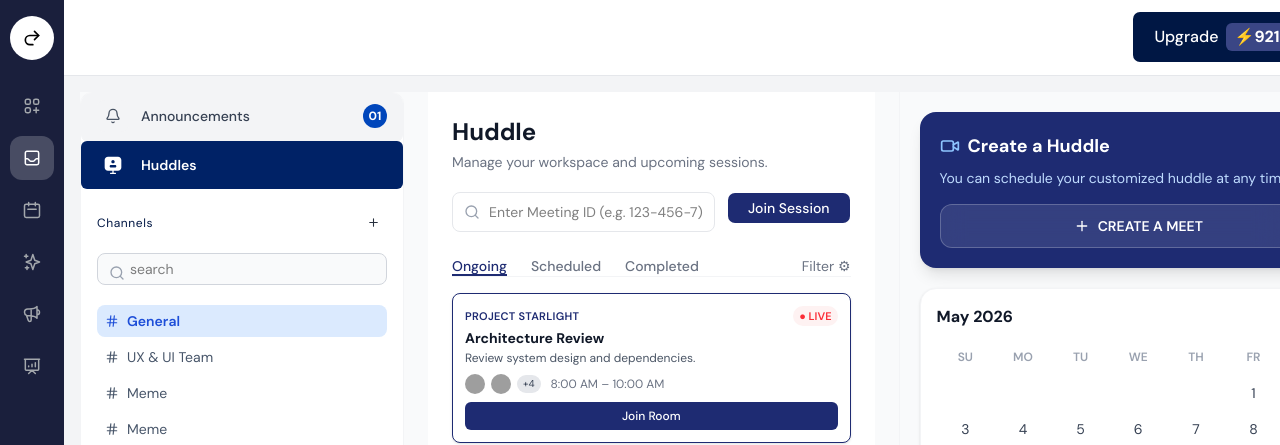
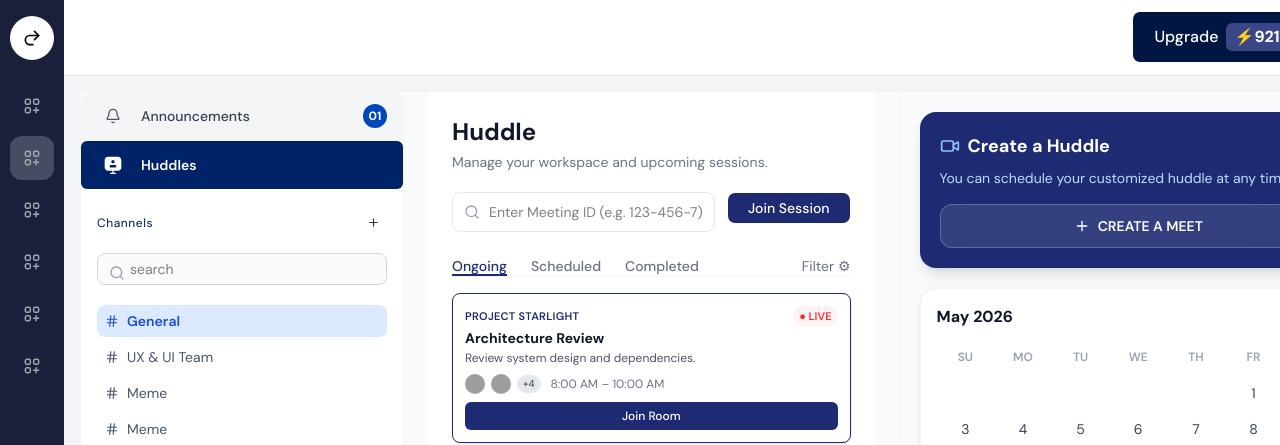
Before and after one commit to Pragna95/Huddle, a React app in the folder frontend/: page /dashboard-ui in a window 1280 px wide. Shown: the top 445 px of the page. Built offline with nearby package versions, Linux system fonts and the light colour scheme; grey boxes are pictures that could not be loaded; the HTML template or start-up script is replaced by a standard one.

Commit message:
Chat window

```diff
--- a/frontend/src/components/chat/ChatWindow.jsx
+++ b/frontend/src/components/chat/ChatWindow.jsx
@@ -1,4 +1,4 @@
-import { Phone, Video, Bold, Italic, Link, List, AtSign, Smile, Plus, SendHorizonal, FileText } from "lucide-react";
+import { Phone, Video, Bold, Italic, Link, List, AtSign, Smile, Plus, Send, FileText } from "lucide-react";
 import { Avatar, AvatarFallback, AvatarImage } from "@/components/ui/avatar";
 import { ScrollArea } from "@/components/ui/scroll-area";
 import { Button } from "@/components/ui/button";
@@ -7,19 +7,19 @@ export default function ChatWindow() {
   return (
     <div className="w-[981px] h-[817px] bg-white rounded-2xl border border-gray-100 flex flex-col shadow-sm relative overflow-hidden">
       {/* Header */}
-      <header className="p-4 border-b flex items-center justify-between bg-white z-10">
+      <header className="p-4 border-b border-gray-200 flex items-center justify-between bg-white z-10">
         <div className="flex items-center gap-3">
           <div className="flex -space-x-2">
             {[1, 2].map((i) => (
-              <Avatar key={i} className="border-2 border-white w-8 h-8">
+              <Avatar key={i} className="border-2 border-white w-8 h-8 ">
                 <AvatarImage src={`https://i.pravatar.cc/150?u=${i}`} />
                 <AvatarFallback>U</AvatarFallback>
               </Avatar>
             ))}
-            <div className="w-8 h-8 rounded-full bg-blue-100 border-2 border-white flex items-center justify-center text-[10px] font-bold text-blue-600">+3</div>
+            <div className="w-8 h-8 rounded-[12px] bg-blue-100 border-2 border-white flex items-center justify-center text-[10px] font-bold text-blue-600">+3</div>
           </div>
           <div>
-            <h2 className="font-bold text-gray-900 leading-tight">Senior Frontend Engineer</h2>
+            <h2 className="font-extrabold text-[20px] text-[#191c1e] leading-tight">Senior Frontend Engineer</h2>
             <div className="flex items-center gap-2 text-xs text-gray-400">
               <span className="flex items-center gap-1"><span className="w-1.5 h-1.5 bg-green-500 rounded-full"></span> ID: 1024</span>
               <span>• Active job post</span>
@@ -27,19 +27,19 @@ export default function ChatWindow() {
           </div>
         </div>
         <div className="flex items-center gap-2">
-          <Button variant="ghost" size="icon" className="text-blue-600 bg-blue-50 hover:bg-blue-100"><Phone className="w-4 h-4" /></Button>
-          <Button variant="ghost" size="icon" className="text-blue-600 bg-blue-50 hover:bg-blue-100"><Video className="w-4 h-4" /></Button>
+          <Button variant="ghost" size="icon" className="text-[#0046BB] bg-blue-50 hover:bg-blue-100"><Phone className="w-[34px] h-[34px]" /></Button>
+          <Button variant="ghost" size="icon" className="text-[#0046BB] bg-blue-50 hover:bg-blue-100"><Video className="w-[34px] h-[34px]" /></Button>
         </div>
       </header>
 
       {/* Messages Area */}
       <ScrollArea className="flex-1 bg-[url('/bg-pattern.png')] bg-repeat">
         <div className="p-6 space-y-6">
-          <div className="flex justify-center"><span className="text-[10px] font-bold text-gray-400 bg-gray-100 px-3 py-1 rounded-full uppercase tracking-widest">Today, Oct 24</span></div>
+          <div className="flex justify-center"><span className="text-[10px] font-bold text-[#737686] bg-gray-200 px-3 py-1 rounded-[12px] uppercase tracking-widest">Today, Oct 24</span></div>
 
           {/* Incoming Message */}
           <div className="flex gap-3 max-w-[80%]">
-            <Avatar className="w-8 h-8 mt-1"><AvatarImage src="https://i.pravatar.cc/150?u=jane" /></Avatar>
+            <Avatar className="w-[32px] h-[36px] mt-1 "><AvatarImage src="https://i.pravatar.cc/150?u=jane" /></Avatar>
             <div className="space-y-1">
               <p className="text-xs font-semibold text-gray-500">Jane Smith • 10:42 AM</p>
               <div className="bg-[#F1F3F7] p-4 rounded-2xl rounded-tl-none text-sm text-gray-700 leading-relaxed shadow-sm">
@@ -67,7 +67,7 @@ export default function ChatWindow() {
                     <p className="text-[10px] text-gray-400">2.4 MB • Shared just now</p>
                   </div>
                 </div>
-                <Button size="sm" className="bg-[#002B6B] w-full hover:bg-blue-900 font-bold text-xs">VIEW</Button>
+                <Button size="sm" className="bg-[#002B6B] w-full hover:bg-blue-900 font-bold text-xs text-white">VIEW</Button>
              </div>
           </div>
         </div>
@@ -94,7 +94,7 @@ export default function ChatWindow() {
               <Smile className="w-5 h-5 text-gray-400 cursor-pointer hover:text-gray-600" />
               <Plus className="w-5 h-5 text-gray-400 cursor-pointer hover:text-gray-600" />
               <Button size="icon" className="bg-[#002B6B] rounded-xl w-9 h-9">
-                <SendHorizonal className="w-4 h-4" />
+                <Send className="w-4 h-4 text-white" />
               </Button>
             </div>
           </div>
--- a/frontend/src/components/layout/Sidebar.jsx
+++ b/frontend/src/components/layout/Sidebar.jsx
@@ -1,13 +1,16 @@
 import { useState } from "react";
-import { Redo2 } from "lucide-react";
+import {
+  LayoutDashboard, MessageSquare, Calendar,
+  Zap, Megaphone, Monitor,Redo2
+} from "lucide-react";
 
 const navItems = [
-  { image: "/LayoutDashboard.svg", label: "Dashboard" },
-  { image: "/MessageSquare.svg", label: "Messages" },
-  { image: "/Calendar.svg", label: "Calendar" },
-  { image: "/Zap.svg", label: "Integrations" },
-  { image: "/Megaphone.svg", label: "Announcements" },
-  { image: "/Monitor.svg", label: "Screens" },
+  { icon: LayoutDashboard, label: "Dashboard" },
+  { icon: MessageSquare,   label: "Messages" },
+  { icon: Calendar,        label: "Calendar" },
+  { icon: Zap,             label: "Integrations" },
+  { icon: Megaphone,       label: "Announcements" },
+  { icon: Monitor,         label: "Screens" },
 ];
 
 export default function Sidebar() {
@@ -15,35 +18,31 @@ export default function Sidebar() {
 
   return (
     <aside className="w-16 bg-[#1a1f3c] flex flex-col items-center py-4 gap-6 z-10">
-
-      {/* Top Button */}
       <div className="w-[44px] h-[44px] rounded-full bg-white flex items-center justify-center cursor-pointer hover:bg-white/20 transition-colors">
         <Redo2 className="w-[20px] h-[20px] text-black" />
       </div>
 
-      {/* Navigation */}
       <nav className="flex flex-col gap-2 flex-1">
-        {navItems.map(({ image, label }) => (
+      {navItems.map(({ icon: Icon, label }) => (
   <button
     key={label}
     onClick={() => setActive(label)}
     title={label}
     className={`w-[44px] h-[44px] rounded-xl flex items-center justify-center transition-all ${
       active === label
-                ? "bg-white/20"
-                : "hover:bg-white/10"
+        ? "bg-white/20 text-white"
+        : "text-white/40 hover:text-white/70 hover:bg-white/10"
     }`}
   >
     <img
-              src={image}
-              alt={label}
+      src="LayoutDashboard.svg"
+      alt="Dashboard"
       className="w-[20px] h-[20px]"
     />
   </button>
 ))}
       </nav>
 
-      {/* Profile Section - Unchanged */}
       <div className="w-[64px] h-[64px] overflow-hidden border- cursor-pointer">
         <div className="w-[64px] h-[64px] flex items-center justify-center">
         <img
@@ -53,7 +52,6 @@ export default function Sidebar() {
 />
         </div>
       </div>
-
     </aside>
   );
 }
--- a/frontend/src/components/ui/avatar.jsx
+++ b/frontend/src/components/ui/avatar.jsx
@@ -13,7 +13,7 @@ function Avatar({
       data-slot="avatar"
       data-size={size}
       className={cn(
-        "group/avatar relative flex size-8 shrink-0 rounded-full select-none after:absolute after:inset-0 after:rounded-full after:border after:border-border after:mix-blend-darken data-[size=lg]:size-10 data-[size=sm]:size-6 dark:after:mix-blend-lighten",
+        "group/avatar relative flex size-8 shrink-0 8 select-none after:absolute after:inset-0 after:8 after:border after:border-border after:mix-blend-darken data-[size=lg]:size-10 data-[size=sm]:size-6 dark:after:mix-blend-lighten",
         className
       )}
       {...props} />
@@ -27,7 +27,7 @@ function AvatarImage({
   return (
     <AvatarPrimitive.Image
       data-slot="avatar-image"
-      className={cn("aspect-square size-full rounded-full object-cover", className)}
+      className={cn("aspect-square size-full rounded-[4px] object-cover", className)}
       {...props} />
   );
 }
@@ -40,7 +40,7 @@ function AvatarFallback({
     <AvatarPrimitive.Fallback
       data-slot="avatar-fallback"
       className={cn(
-        "flex size-full items-center justify-center rounded-full bg-muted text-sm text-muted-foreground group-data-[size=sm]/avatar:text-xs",
+        "flex size-full items-center justify-center rounded-[4px] bg-muted text-sm text-muted-foreground group-data-[size=sm]/avatar:text-xs",
         className
       )}
       {...props} />
```
Also changed, not shown: 1 other file (tests, documents, lock files or other folders). Lines whose indentation alone changed are shown as unchanged.
